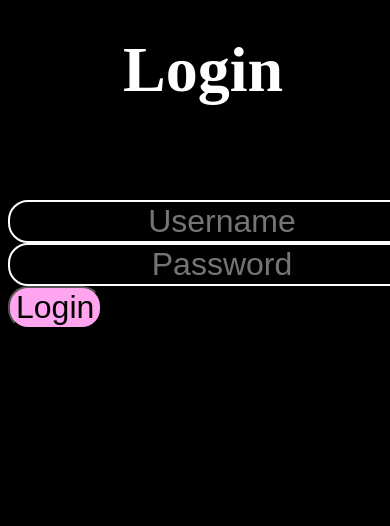
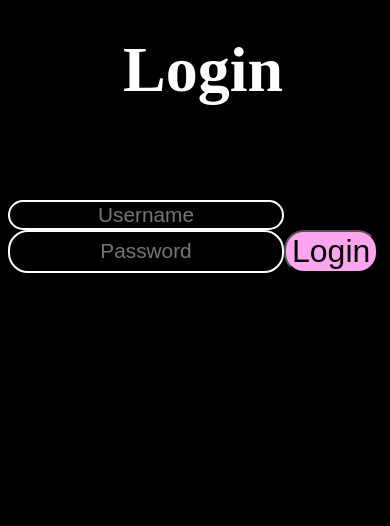
Before and after one commit to ezinwanwosu/private, a Flask app: page / in a window 390 px wide; the page is wider, and only the part inside the window is pictured. Shown: the part 210-736 px from the top of that part. Run offline with Flask 3, Linux system fonts and the light colour scheme.

Commit message:
Update style2.css

```diff
--- a/static/style2.css
+++ b/static/style2.css
@@ -8,7 +8,7 @@
     display: flex;
     position: fixed;
     top:50%;
-    left:30%;
+    left:20%;
 
 }
 input{
@@ -48,4 +48,7 @@
     left: 0%;
     top: 200px;
 }
+input{
+    font-size: 1.3rem;
 }
+}
```
